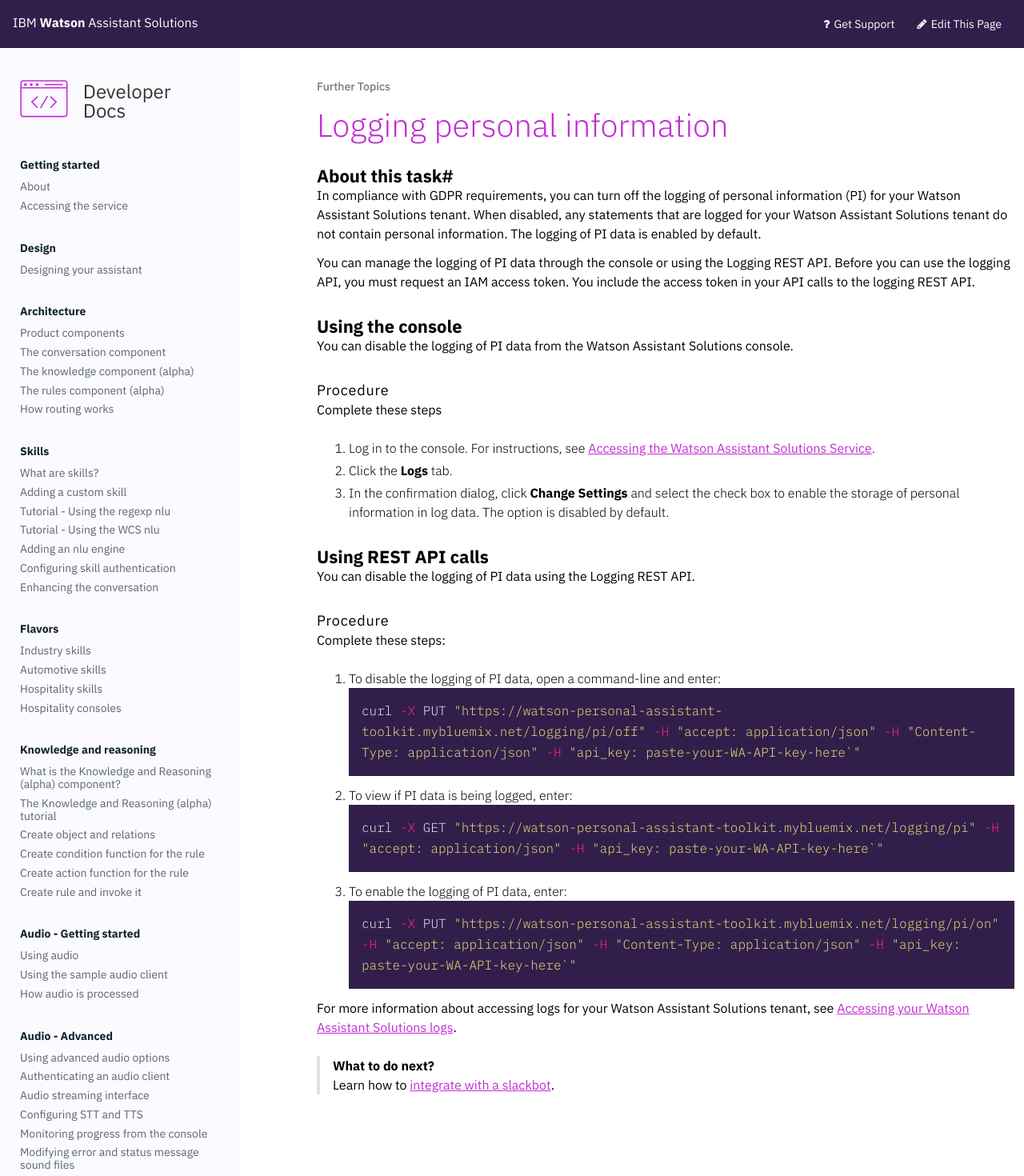
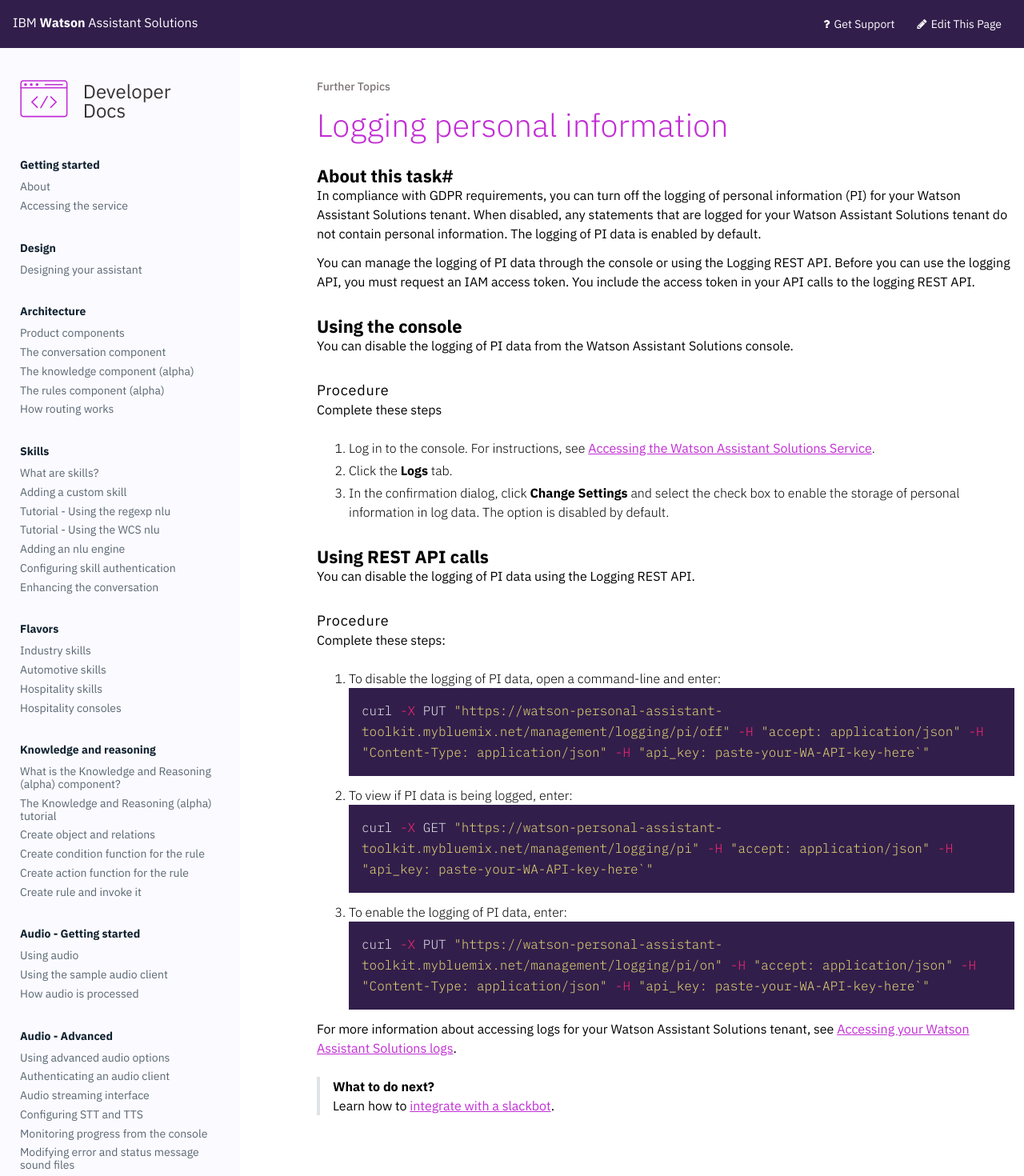
Before and after one commit to Watson-Personal-Assistant/developer, a Jekyll site: the page built from _content/further-topics/set_pi.md, in a window 1280 px wide. Shown: the whole page at 80% size. Built offline with Jekyll 4.4.1, drawn with Linux system fonts in a browser that asks for light colours; some web fonts are replaced; some of the changed lines change nothing that is shown.

Commit message:
Changes to the logging endpoint

````diff
--- a/_content/further-topics/set_pi.md
+++ b/_content/further-topics/set_pi.md
@@ -23,15 +23,15 @@
 Complete these steps:
 1. To disable the logging of PI data, open a command-line and enter:
 ```shell
-curl -X PUT "https://watson-personal-assistant-toolkit.mybluemix.net/logging/pi/off" -H "accept: application/json" -H "Content-Type: application/json" -H "api_key: paste-your-WA-API-key-here`"
+curl -X PUT "https://watson-personal-assistant-toolkit.mybluemix.net/management/logging/pi/off" -H "accept: application/json" -H "Content-Type: application/json" -H "api_key: paste-your-WA-API-key-here`"
 ```
 3. To view if PI data is being logged, enter:
 ```shell
-curl -X GET "https://watson-personal-assistant-toolkit.mybluemix.net/logging/pi" -H "accept: application/json" -H "api_key: paste-your-WA-API-key-here`"
+curl -X GET "https://watson-personal-assistant-toolkit.mybluemix.net/management/logging/pi" -H "accept: application/json" -H "api_key: paste-your-WA-API-key-here`"
 ```
 4. To enable the logging of PI data, enter:
 ```shell
-curl -X PUT "https://watson-personal-assistant-toolkit.mybluemix.net/logging/pi/on" -H "accept: application/json" -H "Content-Type: application/json" -H "api_key: paste-your-WA-API-key-here`"
+curl -X PUT "https://watson-personal-assistant-toolkit.mybluemix.net/management/logging/pi/on" -H "accept: application/json" -H "Content-Type: application/json" -H "api_key: paste-your-WA-API-key-here`"
 ```
 
 For more information about accessing logs for your Watson Assistant Solutions tenant, see [Accessing your Watson Assistant Solutions logs]({{site.baseurl}}/further-topics/get-logs/).
````
